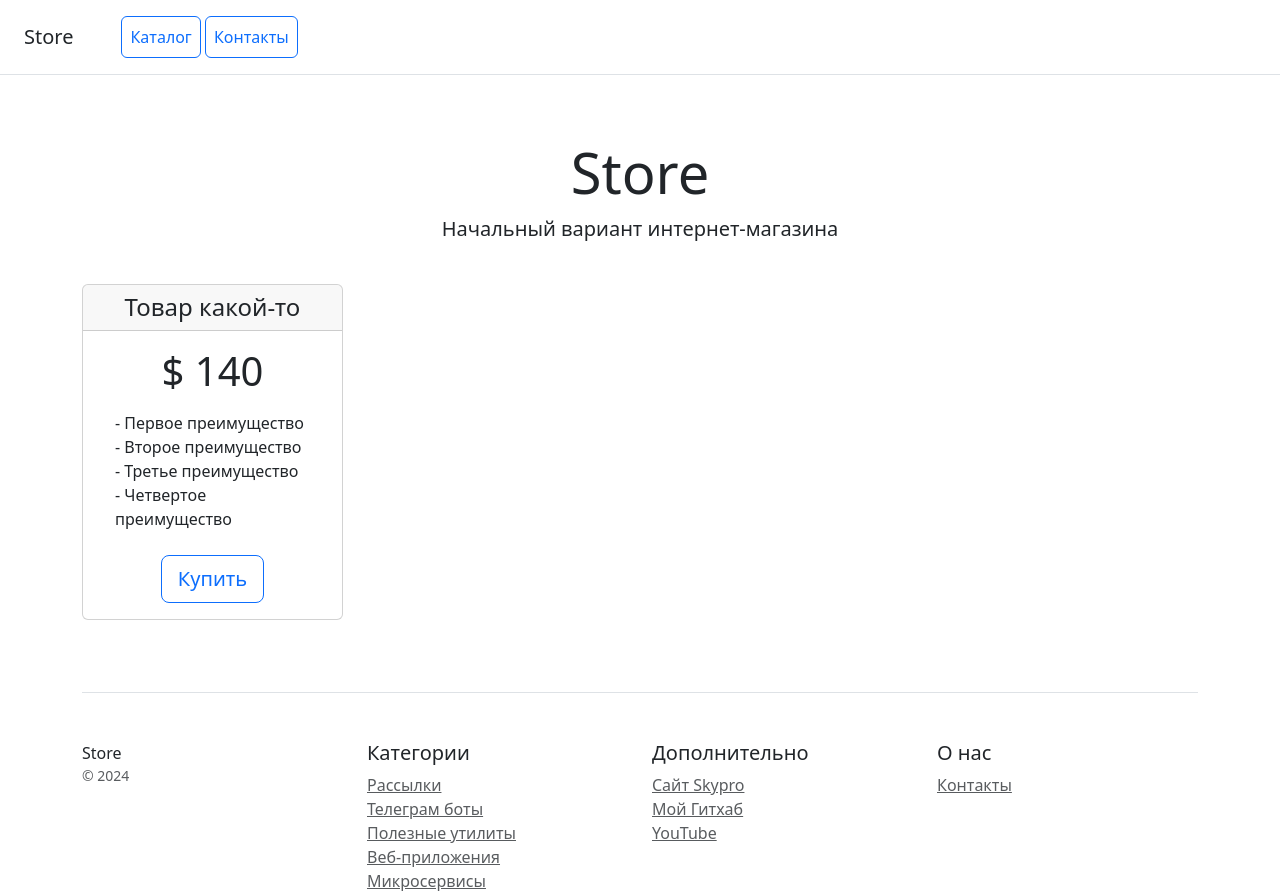
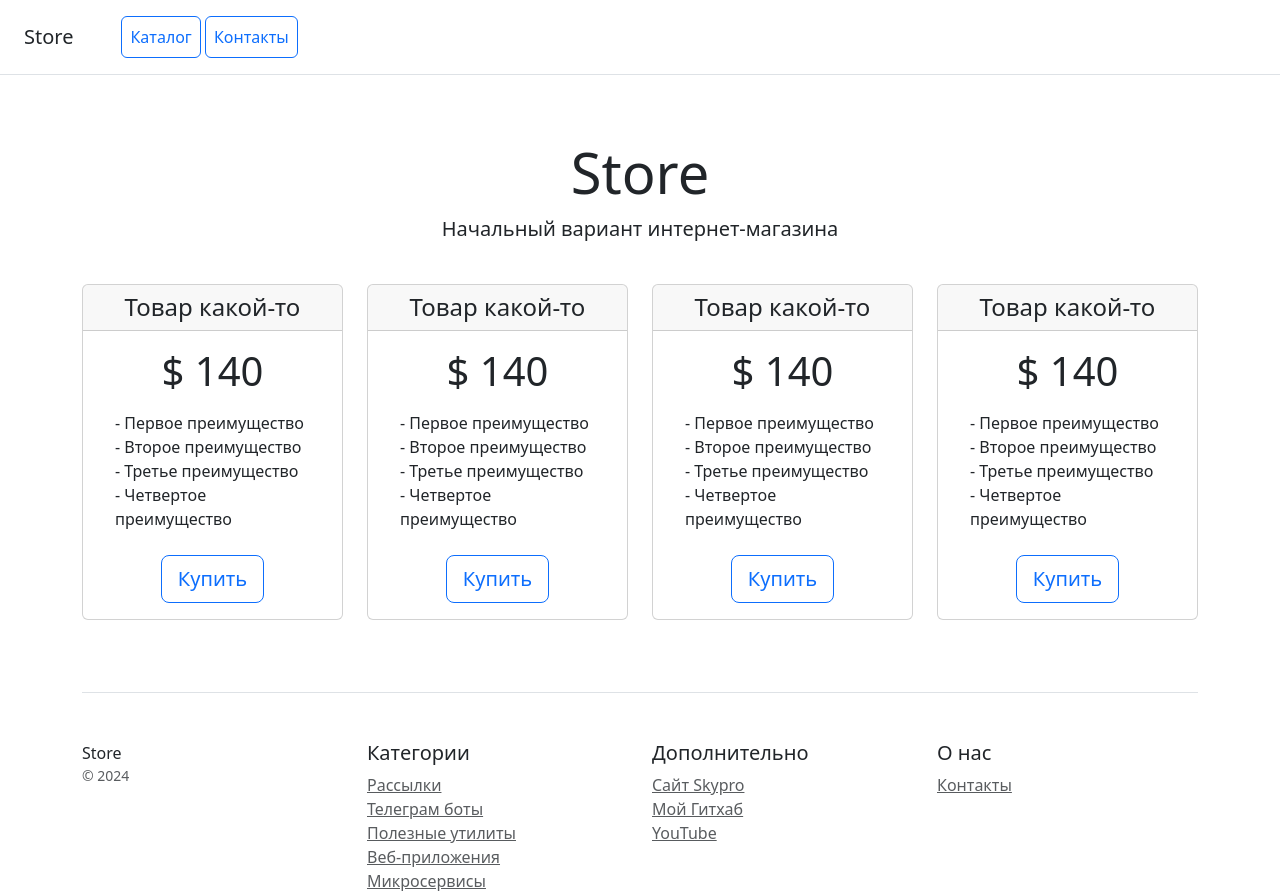
Before and after one commit to marceldio/django_my_project, a Django app: template catalog/templates/main/index.html in a window 1280 px wide. Shown: the top 891 px of the page. Run offline with Django 5.2, Linux system fonts and the light colour scheme; the template is opened without the code that fills it, so the values that code supplies are empty; parts of the project's set-up code (start-up, migrations or seed data) failed here and were passed over.

Commit message:
added cards

```diff
--- a/catalog/templates/main/index.html
+++ b/catalog/templates/main/index.html
@@ -25,7 +25,8 @@
         <div class="col-3">
             <div class="card mb-4 box-shadow">
                 <div class="card-header">
-                    <h4 class="my-0 font-from newapp.views import homeweight-normal">Товар какой-то</h4>
+                    <!-- <h4 class="my-0 font-from newapp.views import homeweight-normal">Товар какой-то</h4> -->
+                    <h4 class="my-0 font-from catalog.views import homeweight-normal">Товар какой-то</h4>
                 </div>
                 <div class="card-body">
                     <h1 class="card-title pricing-card-title">$ 140</h1>
@@ -39,6 +40,61 @@
                 </div>
             </div>
         </div>
+
+        <div class="col-3">
+            <div class="card mb-4 box-shadow">
+                <div class="card-header">
+                    <h4 class="my-0 font-from catalog.views import homeweight-normal">Товар какой-то</h4>
+                </div>
+                <div class="card-body">
+                    <h1 class="card-title pricing-card-title">$ 140</h1>
+                    <ul class="list-unstyled mt-3 mb-4 text-start m-3">
+                        <li>- Первое преимущество</li>
+                        <li>- Второе преимущество</li>
+                        <li>- Третье преимущество</li>
+                        <li>- Четвертое преимущество</li>
+                    </ul>
+                    <button type="button" class="btn btn-lg btn-block btn-outline-primary">Купить</button>
+                </div>
+            </div>
+        </div>
+
+        <div class="col-3">
+            <div class="card mb-4 box-shadow">
+                <div class="card-header">
+                    <h4 class="my-0 font-from catalog.views import homeweight-normal">Товар какой-то</h4>
+                </div>
+                <div class="card-body">
+                    <h1 class="card-title pricing-card-title">$ 140</h1>
+                    <ul class="list-unstyled mt-3 mb-4 text-start m-3">
+                        <li>- Первое преимущество</li>
+                        <li>- Второе преимущество</li>
+                        <li>- Третье преимущество</li>
+                        <li>- Четвертое преимущество</li>
+                    </ul>
+                    <button type="button" class="btn btn-lg btn-block btn-outline-primary">Купить</button>
+                </div>
+            </div>
+        </div>
+
+        <div class="col-3">
+            <div class="card mb-4 box-shadow">
+                <div class="card-header">
+                    <h4 class="my-0 font-from catalog.views import homeweight-normal">Товар какой-то</h4>
+                </div>
+                <div class="card-body">
+                    <h1 class="card-title pricing-card-title">$ 140</h1>
+                    <ul class="list-unstyled mt-3 mb-4 text-start m-3">
+                        <li>- Первое преимущество</li>
+                        <li>- Второе преимущество</li>
+                        <li>- Третье преимущество</li>
+                        <li>- Четвертое преимущество</li>
+                    </ul>
+                    <button type="button" class="btn btn-lg btn-block btn-outline-primary">Купить</button>
+                </div>
+            </div>
+        </div>
+
     </div>
 
     <footer class="pt-4 my-md-5 pt-md-5 border-top">
```
